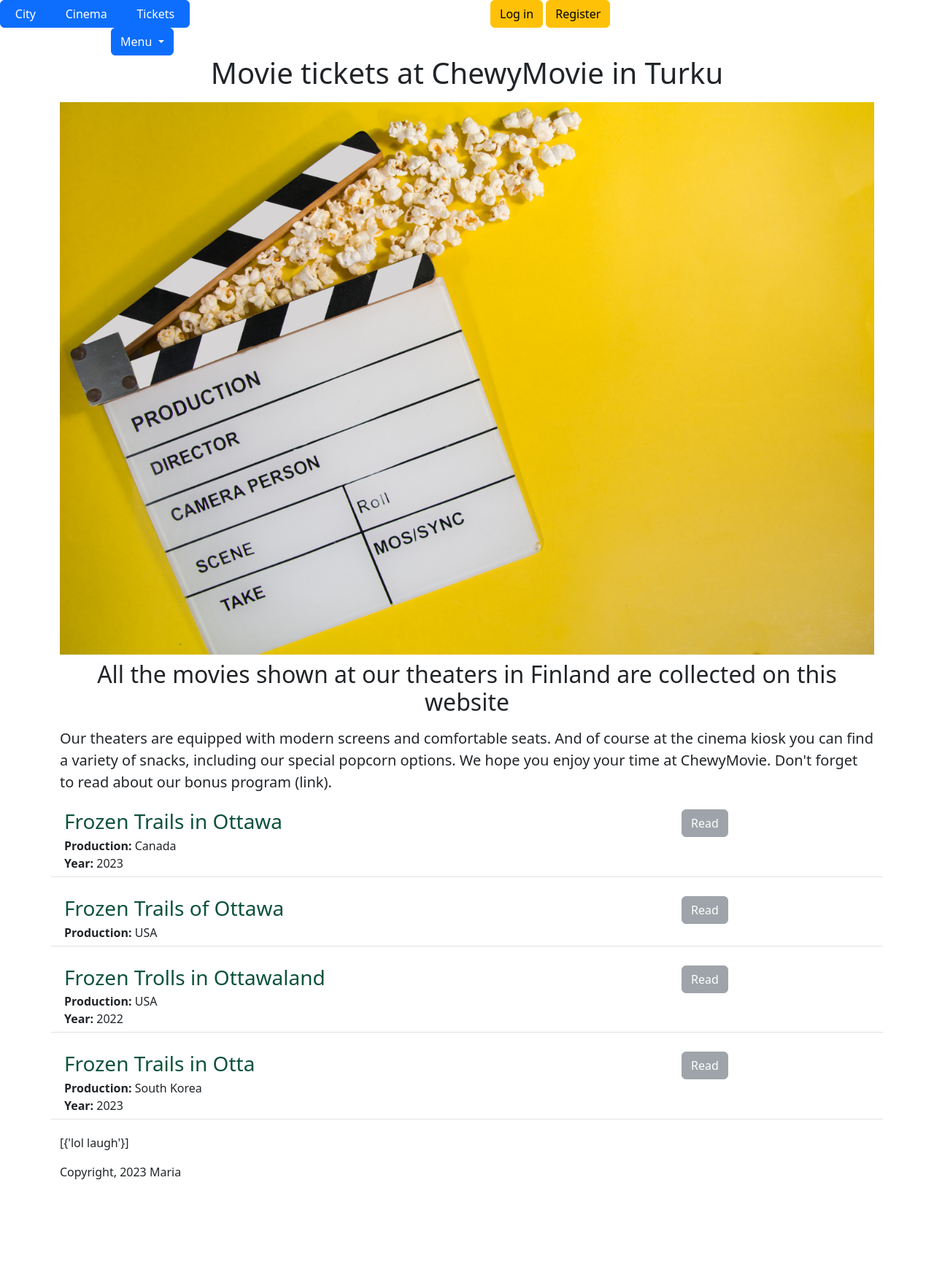
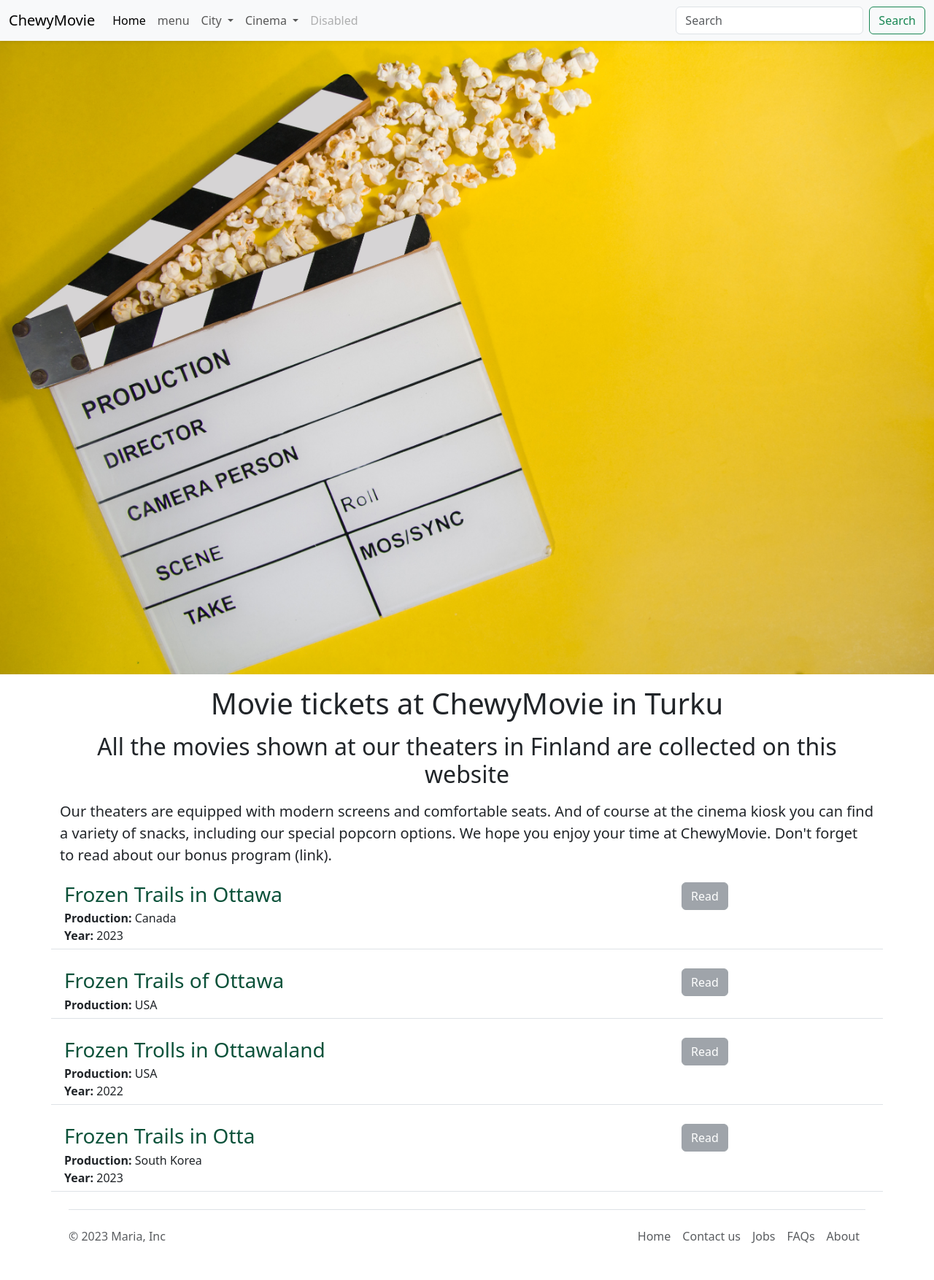
Before and after one commit to Melnik8/project-cinema, a Flask app: page / in a window 1280 px wide. Shown: the whole page at 73% size. Before the commit the page ends 1616 px from the top, so only its background shows below. Run offline with Flask 3, Linux system fonts and the light colour scheme.

Commit message:
added header and footer designs.

```diff
--- /dev/null
+++ b/templates/footer.html
@@ -0,0 +1,17 @@
+<div class="container">
+    <footer class="d-flex flex-wrap justify-content-between align-items-center py-3 my-4 border-top">
+      <p class="col-md-4 mb-0 text-body-secondary">&copy; 2023 Maria, Inc</p>
+
+      <a href="/" class="col-md-4 d-flex align-items-center justify-content-center mb-3 mb-md-0 me-md-auto link-body-emphasis text-decoration-none">
+        <svg class="bi me-2" width="40" height="32"><use xlink:href="#bootstrap"/></svg>
+      </a>
+
+      <ul class="nav col-md-4 justify-content-end">
+        <li class="nav-item"><a target="_blank" href="https://cinema-website.onrender.com/" class="nav-link px-2 text-body-secondary">Home</a></li>
+        <li class="nav-item"><a href=" mailto:hello@chewymovie.com?subject=Contact&body=My%20name%20is%3A%20%3Cyour%20name%3E%0D%0AI%20am%20writing%20to%20you%20about%3A%20%3Cdescribe%20your%20situation%3E " class="nav-link px-2 text-body-secondary">Contact us</a></li>
+        <li class="nav-item"><a href="https://cinema-website.onrender.com/Jobs" class="nav-link px-2 text-body-secondary">Jobs</a></li>
+        <li class="nav-item"><a href="https://cinema-website.onrender.com/FAQ" class="nav-link px-2 text-body-secondary">FAQs</a></li>
+        <li class="nav-item"><a href="https://cinema-website.onrender.com/About" class="nav-link px-2 text-body-secondary">About</a></li>
+      </ul>
+    </footer>
+  </div>
--- a/templates/home.html
+++ b/templates/home.html
@@ -10,6 +10,7 @@
             #banner {
                 height: auto;
                 width: auto;
+                position: relative;
             }
         </style>
     </head>
@@ -17,14 +18,14 @@
     <body>
 
 
-        {% include 'top_buttons.html' %}
 
+        {% include 'navbar.html' %}
 
+        <img class="img-fluid" id="banner" src="/static/popcorn-unsplash.jpg"
+        width="auto">
         <div class="container" id="container">
         <h1 class="text-center mt-3 mb-3"> Movie tickets at ChewyMovie in {{theater_location}} </h1>
-        <img class="img-fluid" id="banner" src="\static\popcorn-unsplash.jpg"
-        width="800">
-        <h2 class="text-center mt-2 mb-3">All the movies shown at our theaters in Finland are collected on this website</h2>
+        <h2 class="text-center mt-2 mb-3">All the movies shown at our theaters in Finland are collected on this website </h2>
         <p class="lead">
             Our theaters are equipped with modern screens and comfortable seats. And of course at the cinema kiosk you can find a variety of snacks, including our special popcorn options. We hope you enjoy your time at ChewyMovie. Don't forget to read about our bonus program (link).
         </p>
@@ -33,10 +34,8 @@
               {% include 'movielist.html' %}
             {% endfor %}
         </p>
-        <p>
-            {{lol}}
-        </p>
-        <p class="mt-2">Copyright,  2023 Maria</p>
+
+        {% include 'footer.html' %}
         </div>
 
     </body>
--- /dev/null
+++ b/templates/navbar.html
@@ -0,0 +1,50 @@
+<nav class="navbar navbar-expand-lg bg-body-tertiary shadow-sm fixed-top">
+    <div class="container-fluid">
+      <a class="navbar-brand" href="#">ChewyMovie</a>
+      <button class="navbar-toggler" type="button" data-bs-toggle="collapse" data-bs-target="#navbarSupportedContent" aria-controls="navbarSupportedContent" aria-expanded="false" aria-label="Toggle navigation">
+        <span class="navbar-toggler-icon"></span>
+      </button>
+      <div class="collapse navbar-collapse" id="navbarSupportedContent">
+        <ul class="navbar-nav me-auto mb-2 mb-lg-0">
+          <li class="nav-item">
+            <a class="nav-link active" aria-current="page" href="#">Home</a>
+          </li>
+          <li class="nav-item">
+            <a class="nav-link" href="#">menu</a>
+          </li>
+          <li class="nav-item dropdown">
+            <a class="nav-link dropdown-toggle" href="#" role="button" data-bs-toggle="dropdown" aria-expanded="false">
+              City
+            </a>
+            <ul class="dropdown-menu">
+                <li><a class="dropdown-item" href="#">Helsinki</a></li>
+                <li><a class="dropdown-item" href="#">Espoo</a></li>
+                <li><a class="dropdown-item" href="#">Tampere</a></li>
+                <li><a class="dropdown-item" href="#">Turku</a></li>
+                <li><a class="dropdown-item" href="#">Oulu</a></li>
+            </ul>
+          </li>
+            <li class="nav-item dropdown">
+                <a class="nav-link dropdown-toggle" href="#" role="button" data-bs-toggle="dropdown" aria-expanded="false">
+                  Cinema
+                </a>
+                <ul class="dropdown-menu">
+                <li><a class="dropdown-item" href="#">Helsinki Kamppi</a></li>
+                <li><a class="dropdown-item" href="#">Espoo Iso Omena</a></li>
+                <li><a class="dropdown-item" href="#">Tampere </a></li>
+                <li><a class="dropdown-item" href="#">Turku</a></li>
+                <li><a class="dropdown-item" href="#">Oulu</a></li>
+            </ul>
+          </li>
+          <li class="nav-item">
+            <a class="nav-link disabled">Disabled</a>
+          </li>
+        </ul>
+        <form class="d-flex" role="search">
+          <input class="form-control me-2" type="search" placeholder="Search" aria-label="Search">
+          <button class="btn btn-outline-success" type="submit">Search</button>
+        </form>
+      </div>
+    </div>
+  </nav>
+  <div style="height: 56px;"></div>
--- a/templates/top_buttons.html
+++ b/templates/top_buttons.html
@@ -1,8 +1,22 @@
 <div class="col align-self-start">
 <div class="btn-group" style="float: left; width: 260px; margin-right: 400px ;" role="group" aria-label="Basic example">
 
-    <button type="button" class="btn btn-primary">City</button>
-    <button type="button" class="btn btn-primary">Cinema</button>
+    <button type="button" class="btn btn-primary dropdown-toggle">City</button>
+    <ul class="dropdown-menu">
+      <li><a class="dropdown-item" href="#">Helsinki</a></li>
+      <li><a class="dropdown-item" href="#">Espoo</a></li>
+      <li><a class="dropdown-item" href="#">Tampere</a></li>
+      <li><a class="dropdown-item" href="#">Turku</a></li>
+      <li><a class="dropdown-item" href="#">Oulu</a></li>
+    </ul>
+    <button type="button" class="btn btn-primary dropdown-toggle">Cinema</button>
+    <ul class="dropdown-menu">
+      <li><a class="dropdown-item" href="#">Helsinki Kamppi</a></li>
+      <li><a class="dropdown-item" href="#">Espoo Iso Omena</a></li>
+      <li><a class="dropdown-item" href="#">Tampere </a></li>
+      <li><a class="dropdown-item" href="#">Turku</a></li>
+      <li><a class="dropdown-item" href="#">Oulu</a></li>
+    </ul>
     <button type="button" class="btn btn-primary">Tickets</button>
 </div>
 </div>
@@ -19,15 +33,18 @@
 
 
 
-<div class="container" style="float:right;">
-
-    <button type="button" class="btn btn-primary dropdown-toggle float-right align-middle" data-bs-toggle="dropdown" aria-expanded="false">
+<div class="container" style="float:right; width:auto">
+  <div class="row">
+    <button type="button" class="btn btn-primary dropdown-toggle float-right" data-bs-toggle="dropdown" aria-expanded="false">
       Menu
     </button>
-    <ul class="dropdown-menu">
-      <li><a class="dropdown-item" href="#">Dropdown link</a></li>
-      <li><a class="dropdown-item" href="#">Dropdown link</a></li>
+    <ul class="dropdown-menu position-relative d-grid gap-1 p-2 rounded-3 mx-0 shadow w-220px" data-bs-theme="light">
+      <li><a class="dropdown-item" href="#">About ChewyMovie</a></li>
+      <li><a class="dropdown-item" href="#">About ChewyCorn</a></li>
+      <li><a class="dropdown-item" href="#">Services</a></li>
+      <li><a class="dropdown-item" href="#">Jobs</a></li>
+      <li><a class="dropdown-item" href="#">Contacts</a></li>
     </ul>
-
+  </div>
 </div>
 <br>
```
